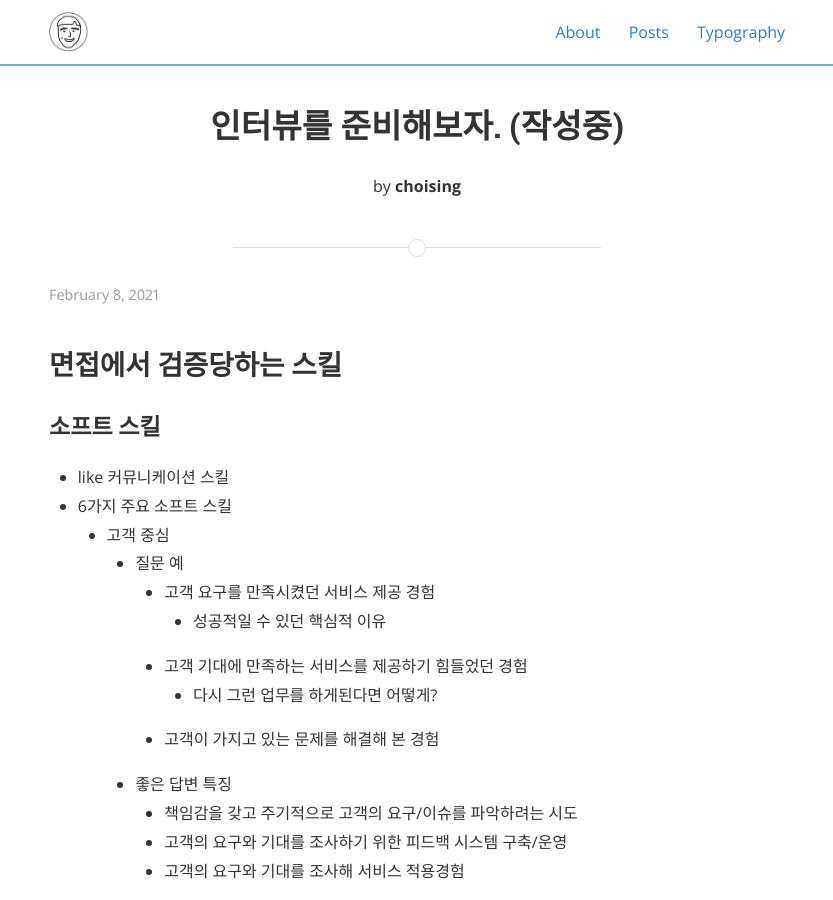
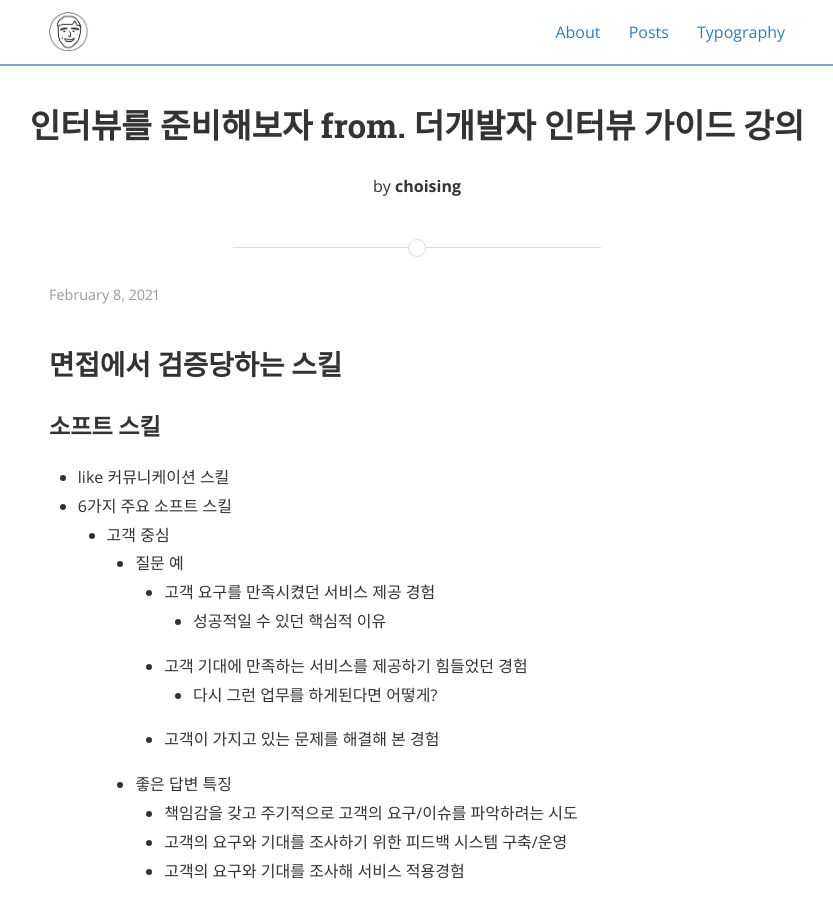
Before and after one commit to Oraindrop/oraindrop.github.io, a Jekyll site: the page built from _posts/Back-end/2021-02-08-preparing for an interview.md, in a window 1280 px wide and 900 px high. Shown: the whole window, without its empty margins (223-1056 px from the left). Built offline with Jekyll 4.4.1, drawn with Linux system fonts in a browser that asks for light colours; nearby versions of some CDN libraries; comment, search, counter and statistics services are not loaded.

Commit message:
인터뷰를 준비해보자 title 수정

```diff
--- a/_posts/Back-end/2021-02-08-preparing for an interview.md
+++ b/_posts/Back-end/2021-02-08-preparing for an interview.md
@@ -1,6 +1,6 @@
 ---
 layout: post
-title:  "인터뷰를 준비해보자. (작성중)"
+title:  "인터뷰를 준비해보자 from. 더개발자 인터뷰 가이드 강의"
 categories: Back-end
 author : choising
 tags: spring, java
```
